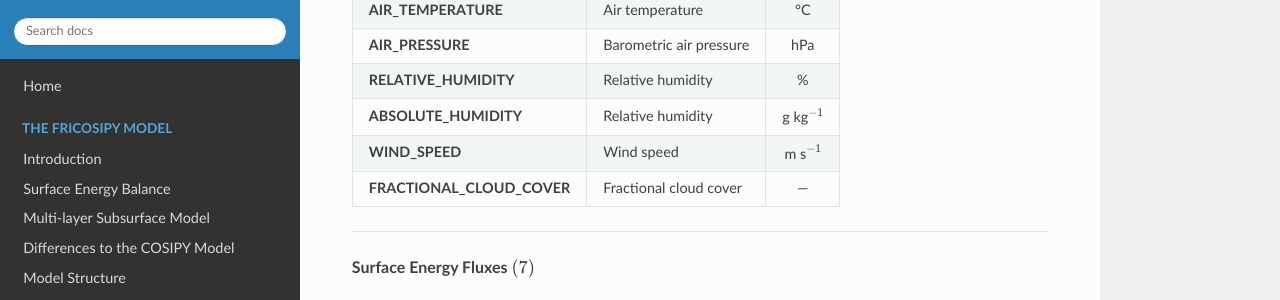
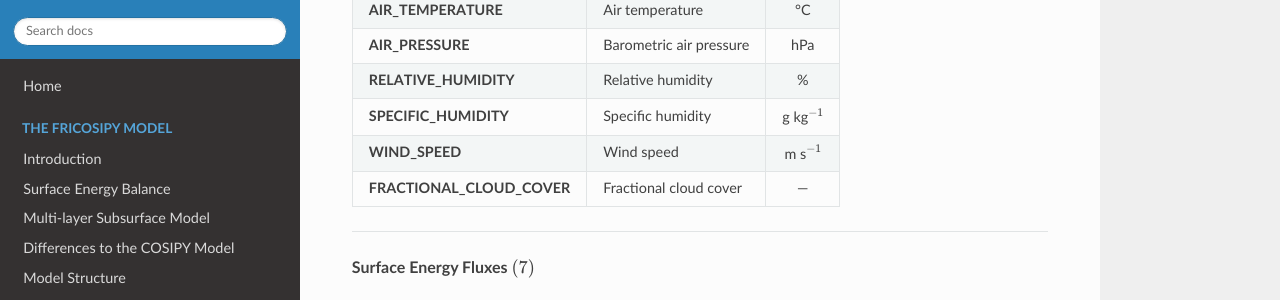
Before and after one commit to MarcusGastaldello/FRICOSIPY, an MkDocs documentation site: the page built from docs/running_a_simulation.md, in a window 1280 px wide and 900 px high, scrolled down 1395 px. Shown: the part 151-451 px from the top of the window. Built offline with MkDocs 1.6.1, drawn with Linux system fonts in a browser that asks for light colours.

Commit message:
Update running_a_simulation.md

```diff
--- a/docs/running_a_simulation.md
+++ b/docs/running_a_simulation.md
@@ -54,7 +54,7 @@ The *FRICOSIPY* model will report the following variables for each spatial node
 | **AIR_TEMPERATURE** | Air temperature | °C |
 | **AIR_PRESSURE** | Barometric air pressure | hPa |
 | **RELATIVE_HUMIDITY** | Relative humidity | % |
-| **ABSOLUTE_HUMIDITY** | Relative humidity | g kg$^{-1}$ |
+| **SPECIFIC_HUMIDITY** | Specific humidity | g kg$^{-1}$ |
 | **WIND_SPEED** | Wind speed | m s$^{-1}$ |
 | **FRACTIONAL_CLOUD_COVER** | Fractional cloud cover | — |
 
```
